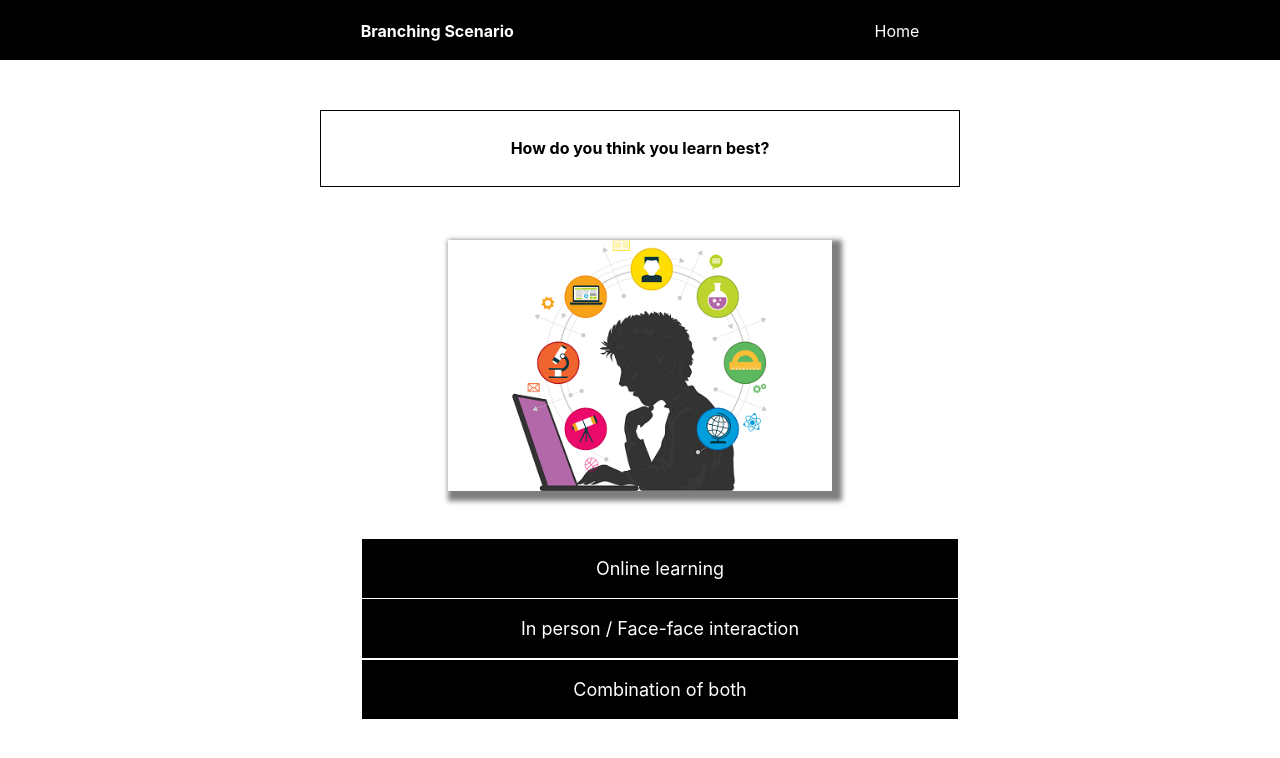
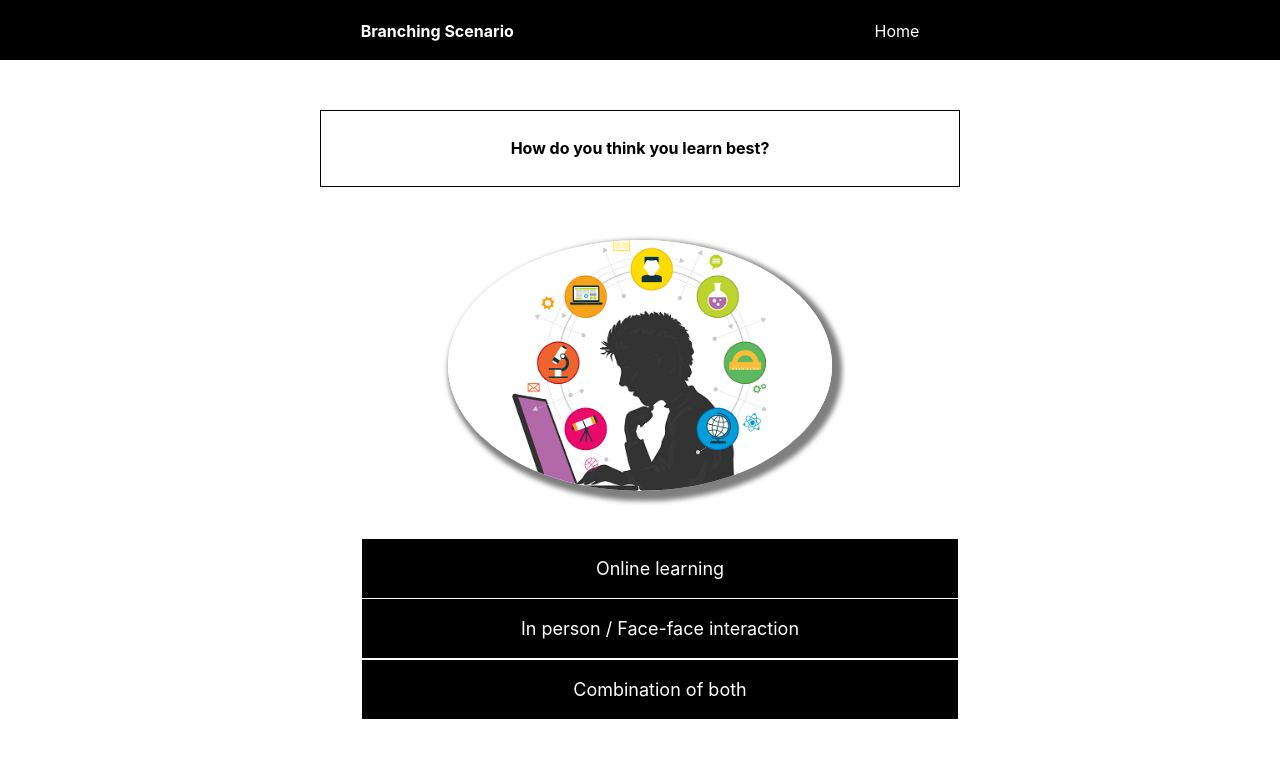
Before and after one commit to JordanLong1/class-based-branching-scenario, a React (Create React App) app: page /displayquestion in a window 1280 px wide. In both pictures the pointer is over the picture 640 px from the left and 365 px from the top of the page. Shown: the top 758 px of the page. Built offline with nearby package versions, Linux system fonts and the light colour scheme.

Commit message:
image transitions

```diff
--- a/src/index.css
+++ b/src/index.css
@@ -104,7 +104,13 @@
 .image-section img {
   width: 60%;
   box-shadow: 5px 5px 5px 5px rgba(0, 0,0,0.5);
-  margin: 5%
+  margin: 5%;
+  transition: 1s ease;
+}
+
+.image-section img:hover {
+  border-radius:50%;
+  transition: 1s ease;
 }
 
 
@@ -132,6 +138,7 @@
   color: black;
 }
 
+
 .ending-results-section-header-top {
   margin-top: 5%;
   margin-bottom: 5%;
@@ -150,7 +157,14 @@
   width: 65%;
   margin-bottom: 5%;
   box-shadow: 5px 5px 5px 5px rgba(0, 0,0,0.5);
+  transition: 1s ease;
+}
 
+.ending-results-section-image-and-p-tags img:hover {
+  -webkit-transform: scale(1.2);
+-ms-transform: scale(1.2);
+transform: scale(1.2);
+transition: 1s ease;
 }
 
 .ending-results-section-learning-display {
```
